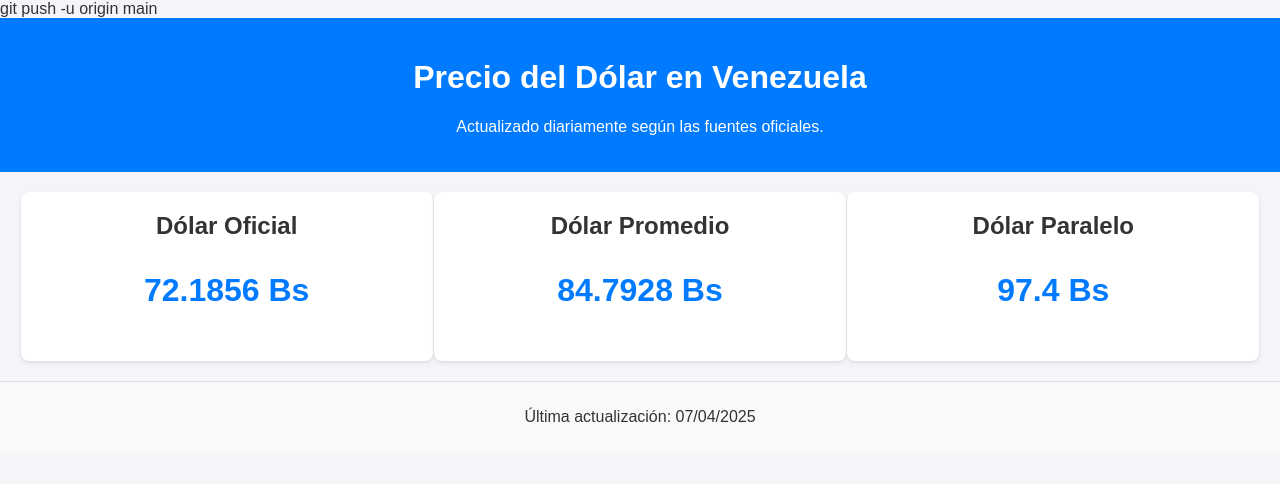
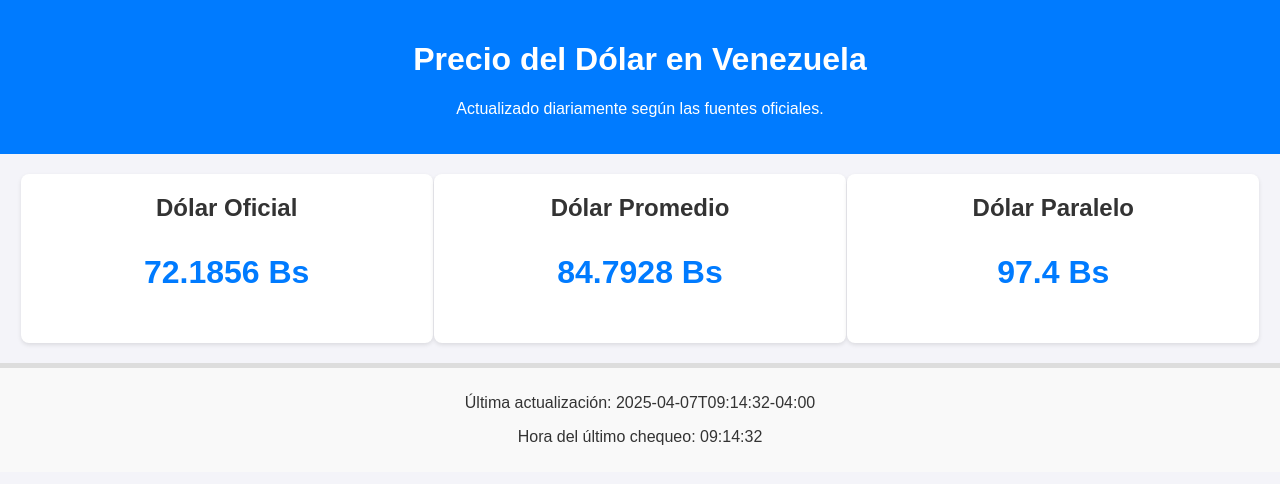
Before and after one commit to augustoalr/proyecto-dolar-venezuela, a website: page index.html in a window 1280 px wide. Drawn offline with Linux system fonts and the light colour scheme.

Commit message:
Actualizar con los ultimos cambios en HTML, server y scripts

```diff
--- a/data.json
+++ b/data.json
@@ -2,5 +2,6 @@
   "dolar_oficial": 72.1856,
   "dolar_promedio": 84.7928,
   "dolar_paralelo": 97.4,
-  "ultima_actualizacion": "07/04/2025"
+  "ultima_actualizacion": "2025-04-07T09:14:32-04:00",
+  "ultima_actualizacion_hora": "09:14:32"
 }
--- a/index.html
+++ b/index.html
@@ -7,7 +7,7 @@
   <link rel="stylesheet" href="styles.css">
 </head>
 <body>
-    git push -u origin main
+
   <header>
     <h1>Precio del Dólar en Venezuela</h1>
     <p>Actualizado diariamente según las fuentes oficiales.</p>
@@ -32,6 +32,7 @@
 
   <footer>
     <p>Última actualización: <span id="ultima-actualizacion">Desconocida</span></p>
+    <p>Hora del último chequeo: <span id="ultima-actualizacion-hora">Desconocida</span></p>
   </footer>
 
   <script src="script.js"></script>
--- a/script.js
+++ b/script.js
@@ -12,6 +12,7 @@ async function cargarDatos() {
 
       // Actualizamos la fecha de la última actualización
       document.getElementById('ultima-actualizacion').textContent = data.ultima_actualizacion;
+      document.getElementById('ultima-actualizacion-hora').textContent = data.ultima_actualizacion_hora;
     } catch (error) {
       console.error('Error al cargar los datos:', error);
     }
--- a/styles.css
+++ b/styles.css
@@ -63,5 +63,5 @@ body {
     text-align: center;
     padding: 10px;
     background-color: #f9f9f9;
-    border-top: 1px solid #ddd;
+    border-top: 5px solid #ddd;
   }
```
Also changed, not shown: server.js (+6 -1 lines).
